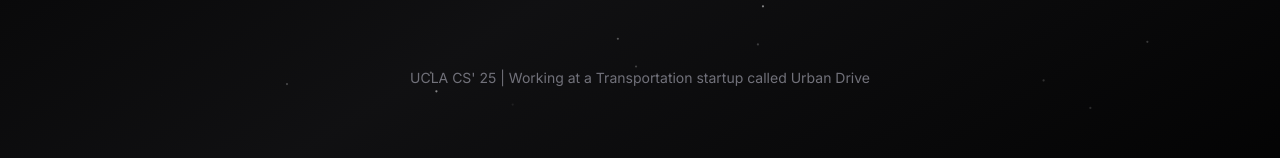
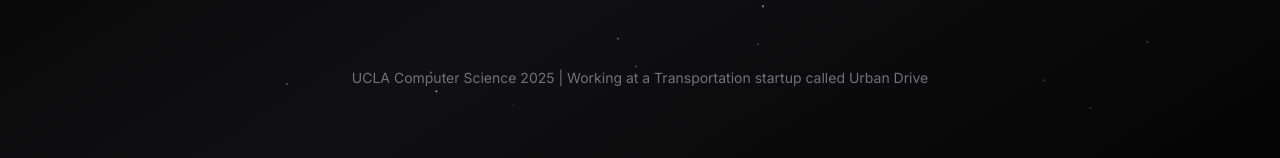
Before and after one commit to arjunloomba1311/arjunloomba-portfolio, a Next.js app: page / in a window 1280 px wide. Shown: the part 461-619 px from the top of the page. Built offline with nearby package versions, Linux system fonts and the light colour scheme; no server answers; what tailwindcss-debug-screens would draw is missing.

Commit message:
minor change

```diff
--- a/app/page.tsx
+++ b/app/page.tsx
@@ -47,7 +47,7 @@
       <div className="hidden w-screen h-px animate-glow md:block animate-fade-right bg-gradient-to-r from-zinc-300/0 via-zinc-300/50 to-zinc-300/0" />
       <div className="my-16 text-center animate-fade-in">
         <h2 className="text-sm text-zinc-500 ">
-          UCLA CS' 25 | Working at a Transportation startup called Urban Drive
+          UCLA Computer Science 2025 | Working at a Transportation startup called Urban Drive
           {/* <Link
             target="_blank"
             href="https://getlendit.com/"
```
